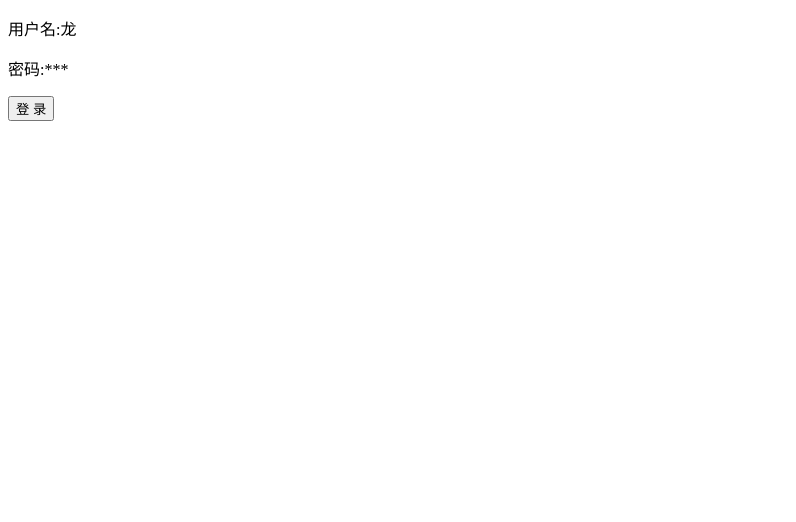
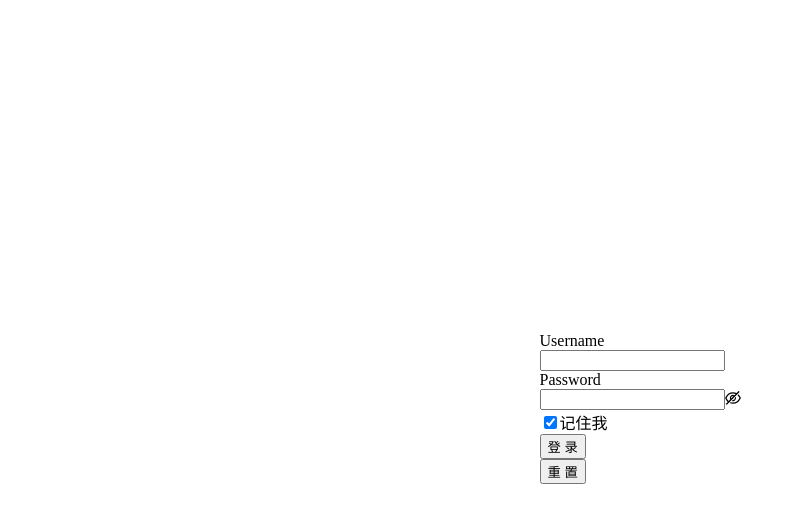
Before and after one commit to danghualong/reactzero, a React app: page /login in a window 1280 px wide. Shown: the top 522 px of the page, without its empty margins (0-796 px from the left). Built offline with nearby package versions, Linux system fonts and the light colour scheme.

Commit message:
增加登录功能

```diff
--- a/src/index.css
+++ b/src/index.css
@@ -7,3 +7,11 @@
     height:200px;
     background-color:gray;
 }
+
+.xc-login {
+    display: flex;
+    flex-direction: column;
+    justify-content: center;
+    align-items: center;
+    height: 100vh;
+}
--- a/src/login.tsx
+++ b/src/login.tsx
@@ -1,23 +1,81 @@
 import React from 'react';
-import { Button } from 'antd';
+import { Button, Space, Form, Input, Checkbox } from 'antd';
 import { withRouter } from 'react-router-dom';
+import "./index"
 
+class Login extends React.PureComponent<{}, {}>{
+    layout = {
+        labelCol: { span: 8 },
+  wrapperCol: { span: 16 },
+    };
+    tailLayout = {
+        wrapperCol: { offset: 4, span: 16 }
+    };
+    form= null;
+    constructor(props:any) {
+        super(props);
+        this.form = React.createRef();
+    }
+    componentDidMount() {
 
-class Login extends React.Component{
+    }
+    onReset = () => {
+        this.form.current.resetFields();
+    };
     render() {
         return (
-            <div>
-                <div>
-                    <p>用户名:龙</p>
-                    <p>密码:***</p>
-                </div>
-                <Button onClick={this.onClickHandler}>登录</Button>
+            <div className="xc-login">
+                    <Form
+                    ref={this.form}
+                    {...this.layout}
+                    name="basic"
+                    initialValues={{ remember: true }}
+                    onFinish={this.onFinish}
+                    onFinishFailed={this.onFinishFailed}>
+
+                            <Form.Item
+                                label="Username"
+                                name="username"
+                                rules={[{ required: true, message: 'Please input your username!' }]}
+                            >
+                                <Input />
+                            </Form.Item>
+
+                            <Form.Item
+                                label="Password"
+                                name="password"
+                                rules={[{ required: true, message: 'Please input your password!' }]}
+                            >
+                                <Input.Password />
+                            </Form.Item>
+
+                            <Form.Item {...this.tailLayout} name="remember" valuePropName="checked">
+                                <Checkbox>记住我</Checkbox>
+                            </Form.Item>
+
+                            <Form.Item {...this.tailLayout}>
+                                <Space size={8}>
+                                <Button type="primary" htmlType="submit">
+                                    登录
+                                </Button>
+                                <Button htmlType="button" onClick={this.onReset}>
+                                    重置
+                                </Button>
+                                </Space>
+
+                            </Form.Item>
+                </Form>
             </div>
         );
     }
 
-    onClickHandler=()=>{
+    onFinish = (values: any) => {
+        console.log(values);
         this.props.history.push({pathname:"/",name:"Mr.Wang"});
+    };
+
+    onFinishFailed = (errorInfo: any) => {
+        console.log('Failed:', errorInfo);
     };
 }
 
--- a/webpack.config.js
+++ b/webpack.config.js
@@ -62,5 +62,4 @@ module.exports={
         open: true,
         historyApiFallback: true,
     }
-
 };
```
